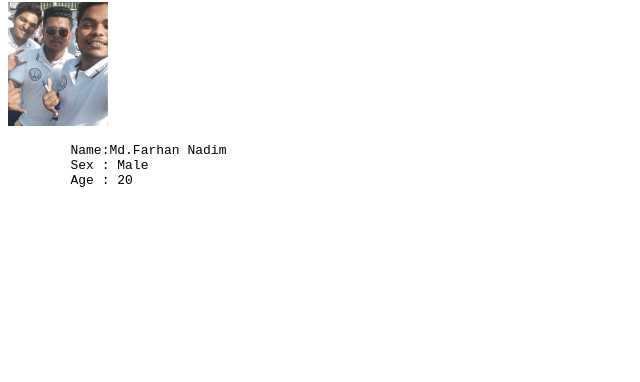
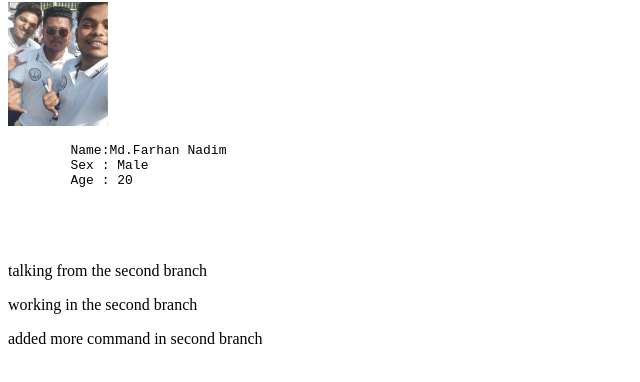
Before and after one commit to Farhan-nadim/my-first-website, a plain HTML site: page index.html in a window 1280 px wide. Shown: the part 78-460 px from the top of the page, without its empty margins (0-640 px from the left). Drawn offline with Linux system fonts and the light colour scheme.

Commit message:
added more comand

```diff
--- a/index.html
+++ b/index.html
@@ -13,8 +13,11 @@
         <span>Name:Md.Farhan Nadim</span>
         <span>Sex : Male</span>
         <span>Age : 20</span>
-
+        </p>
         </pre>
+        <p>talking from the second branch</p>
+        <p>working in the second branch</p>
+        <p>added more command in second branch</p>
     </div>
 </body>
 </html>
```
